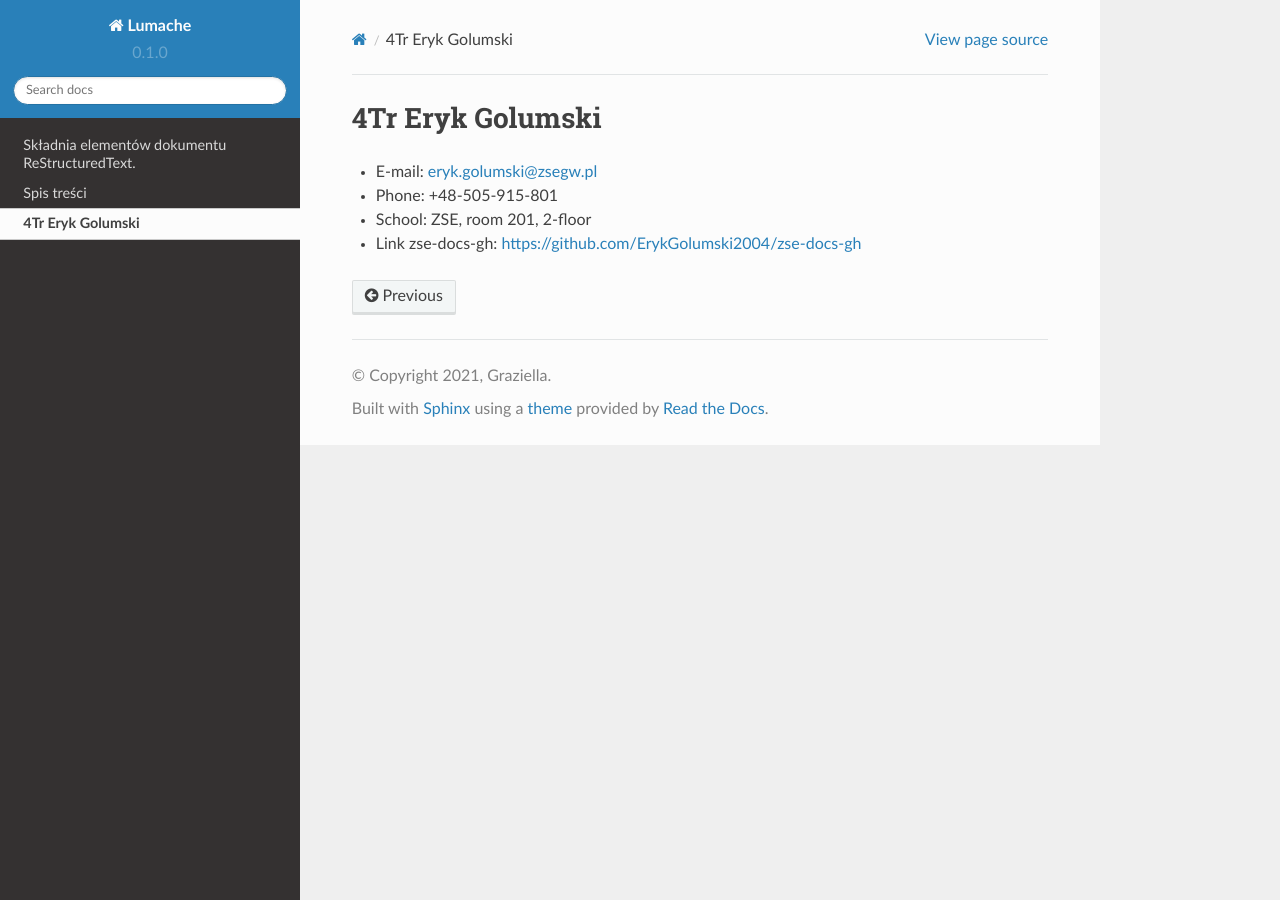
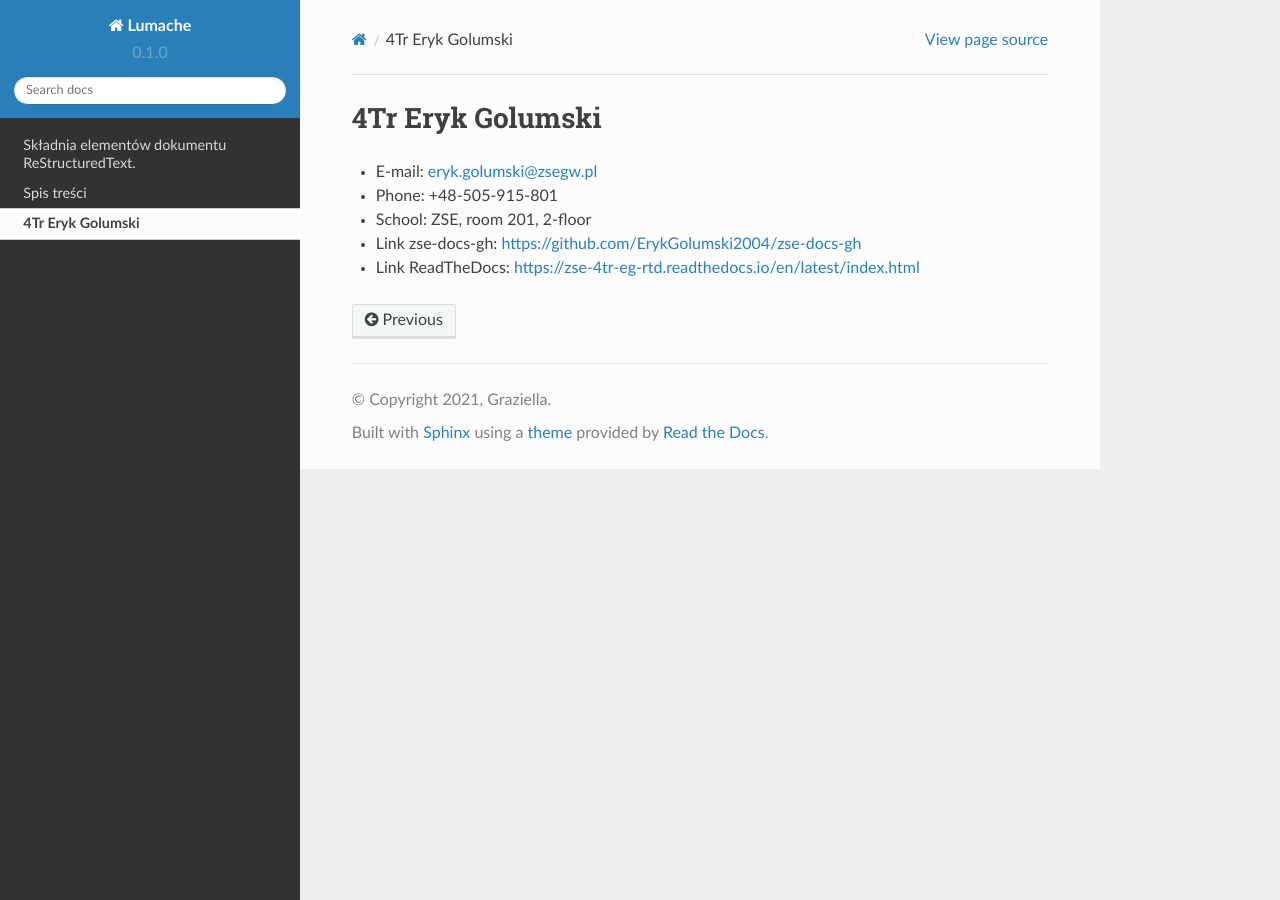
Before and after one commit to ErykGolumski2004/zse-4tr-eg-rtd, a Sphinx documentation site: the page built from docs/source/oautorze.rst, in a window 1280 px wide. Built offline with Sphinx 7.4.7 and the Read the Docs theme 2.0.0, drawn with Linux system fonts in a browser that asks for light colours.

Commit message:
Update oautorze.rst

```diff
--- a/docs/source/oautorze.rst
+++ b/docs/source/oautorze.rst
@@ -4,3 +4,4 @@
 - Phone: +48-505-915-801
 - School: ZSE, room 201, 2-floor
 - Link zse-docs-gh: https://github.com/ErykGolumski2004/zse-docs-gh
+- Link ReadTheDocs: https://zse-4tr-eg-rtd.readthedocs.io/en/latest/index.html
```
